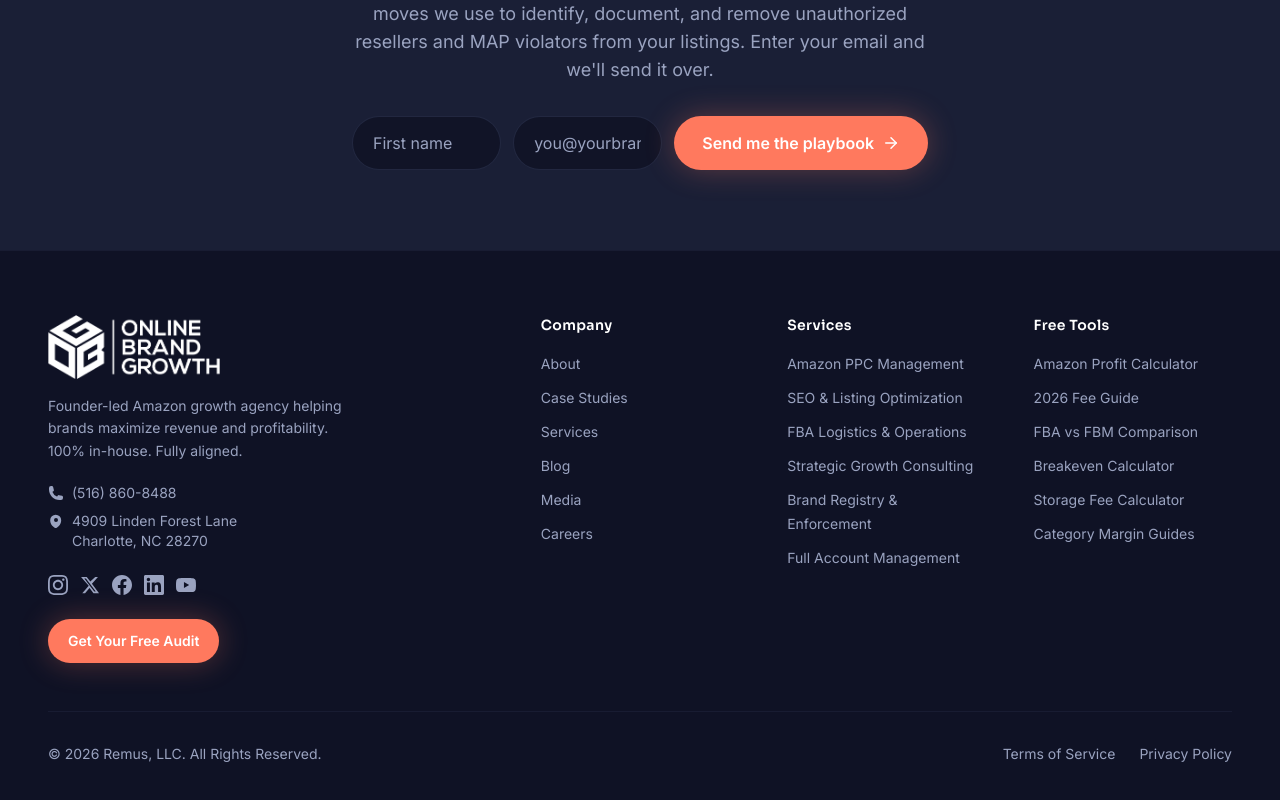
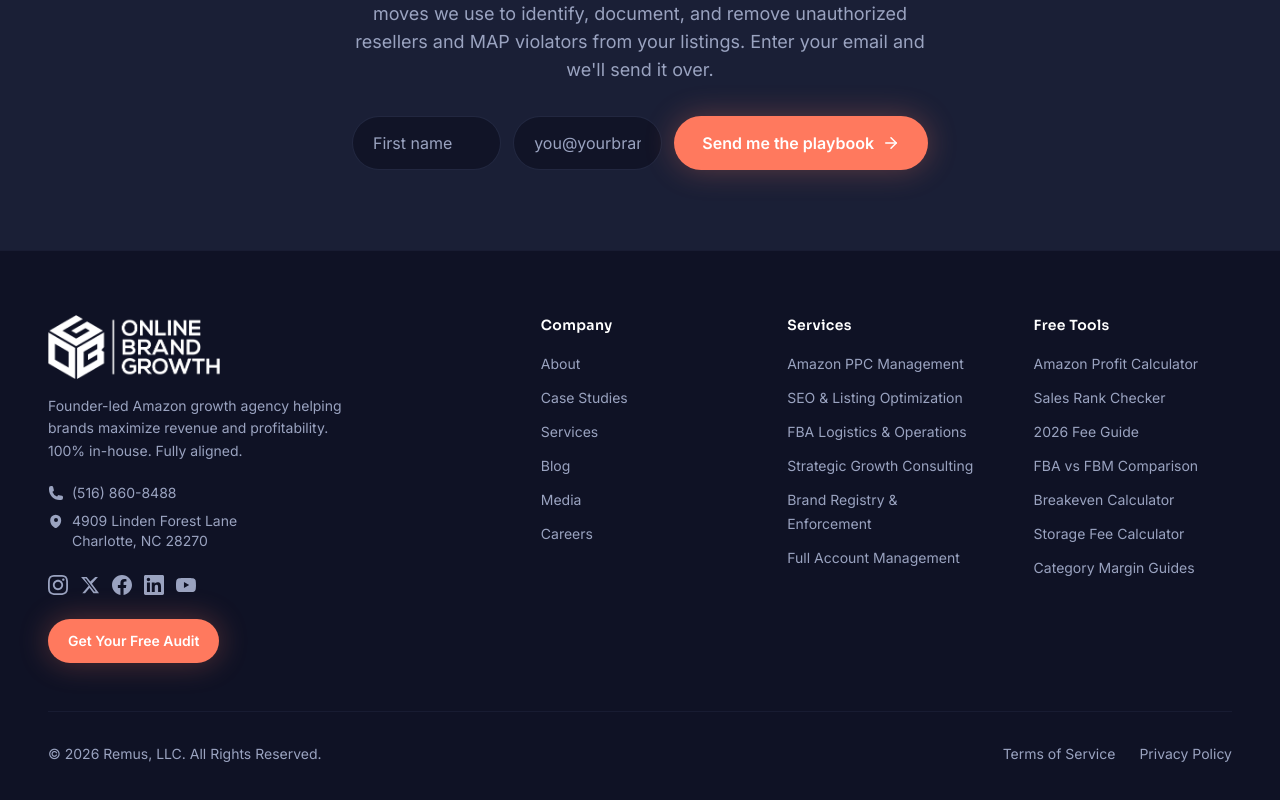
Before and after one commit to jon643/obg-crm, a Next.js app: page / in a window 1280 px wide. Shown: the part 10440-11240 px from the top of the page. Built offline with nearby package versions, Linux system fonts and the light colour scheme.

Commit message:
Update Footer.tsx

```diff
--- a/components/layout/Footer.tsx
+++ b/components/layout/Footer.tsx
@@ -20,6 +20,7 @@ const footerLinks = {
   ],
   'Free Tools': [
     { label: 'Amazon Profit Calculator', href: '/calculator' },
+    { label: 'Sales Rank Checker', href: '/amazon-sales-rank-checker' },
     { label: '2026 Fee Guide', href: '/fees' },
     { label: 'FBA vs FBM Comparison', href: '/vs/fba-vs-fbm' },
     { label: 'Breakeven Calculator', href: '/tools/breakeven-calculator' },
```
